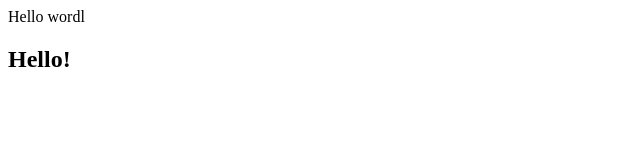
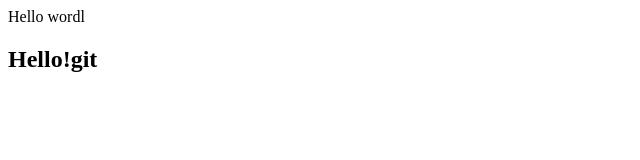
Before and after one commit to EvgenyIpatov/project, a plain HTML site: page index.html in a window 1280 px wide. Shown: the full height of the page, 0-640 px from the left. Drawn offline with Linux system fonts and the light colour scheme.

Commit message:
index.html mod

```diff
--- a/index.html
+++ b/index.html
@@ -8,7 +8,7 @@
 <body>
 
     <h>Hello wordl</h>
-    <h2>Hello!</h2>
+    <h2>Hello!git</h2>
 
 </body>
 </html>
```
